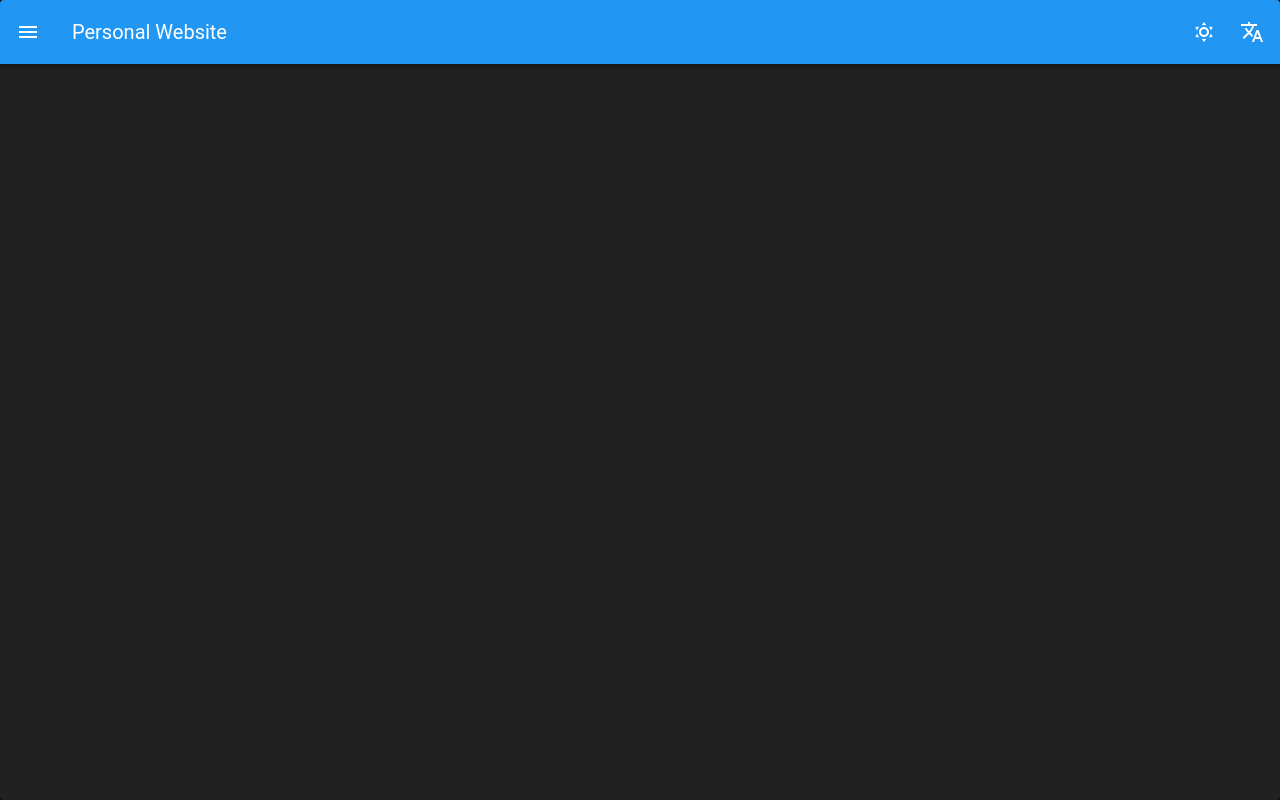
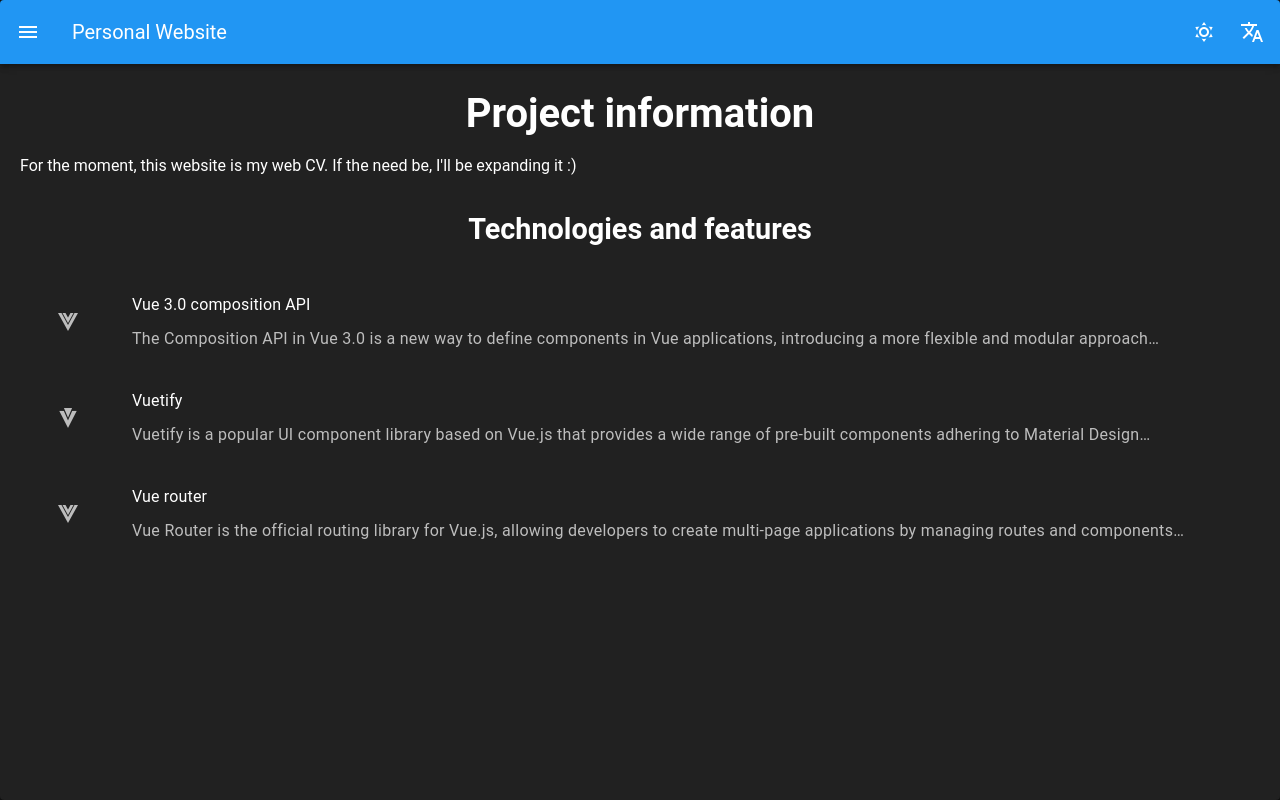
Before and after one commit to kszygenda/personal-website, a Vue app: page /About in a window 1280 px wide. Built offline with nearby package versions, Linux system fonts and the light colour scheme.

Commit message:
fixed minor routing error, created aboutPage

```diff
--- a/src/multilanguage/i18n_en.json
+++ b/src/multilanguage/i18n_en.json
@@ -21,6 +21,27 @@
       "pl": "Polish",
       "en": "English"
     }
-
+  },
+  "AboutView" : {
+    "title": "Project information",
+    "info_text": "For the moment, this website is my web CV. If the need be, I'll be expanding it :)",
+    "technologies": "Technologies and features",
+    "technologies_text": [
+      {
+        "technology": "Vue 3.0 composition API",
+        "description": "The Composition API in Vue 3.0 is a new way to define components in Vue applications, introducing a more flexible and modular approach compared to the traditional options API. It allows for easier state management, logic handling, and code reuse across components.",
+        "icon": "mdi-vuejs"
+      },
+      {
+        "technology": "Vuetify",
+        "description": "Vuetify is a popular UI component library based on Vue.js that provides a wide range of pre-built components adhering to Material Design principles. It enables quick development of modern and responsive user interfaces.",
+        "icon": "mdi-vuetify"
+      },
+      {
+        "technology": "Vue router",
+        "description": "Vue Router is the official routing library for Vue.js, allowing developers to create multi-page applications by managing routes and components within the application. It supports dynamic page loading, URL parameters, and more.",
+        "icon": "mdi-vuejs"
+      }
+    ]
   }
 }
--- a/src/multilanguage/i18n_pl.json
+++ b/src/multilanguage/i18n_pl.json
@@ -21,5 +21,27 @@
       "pl": "Polski",
       "en": "Angielski"
     }
+  },
+  "AboutView" : {
+    "title": "Informacje o projekcie",
+    "info_text": "Ta strona jest na ten moment moim webowym CV. W przyszłości, jeśli będzie potrzeba, będę rozwijać te stronę :).",
+    "technologies": "Technologie i funkcjonalności",
+    "technologies_text": [
+      {
+        "technology": "vue 3.0 composition API",
+        "description": "Composition API w Vue 3.0 to nowy sposób definiowania komponentów w aplikacjach Vue, który wprowadza bardziej elastyczne i modularne podejście w porównaniu do tradycyjnej opcji API. Pozwala na łatwiejsze zarządzanie stanem, logiką i ponownym użyciem kodu w różnych komponentach.",
+        "icon": "mdi-vuejs"
+      },
+      {
+        "technology": "Vuetify",
+        "description": "Vuetify to popularna biblioteka komponentów UI oparta na Vue.js, która oferuje szeroki zestaw gotowych komponentów zgodnych z zasadami Material Design. Umożliwia szybkie tworzenie nowoczesnych i responsywnych interfejsów użytkownika.",
+        "icon": "mdi-vuetify"
+      },
+      {
+        "technology": "Vue router",
+        "description": "Vue Router to oficjalna biblioteka routingu dla Vue.js, która pozwala na tworzenie aplikacji wielostronicowych poprzez zarządzanie trasami i komponentami w aplikacji. Obsługuje dynamiczne ładowanie stron, parametry URL i wiele więcej.",
+        "icon": "mdi-vuejs"
+      }
+    ]
   }
 }
--- a/src/pages/AboutPage.vue
+++ b/src/pages/AboutPage.vue
@@ -1,11 +1,74 @@
+<template>
+  <div class="text-center">
+    <h1>{{tm('AboutView.title')}}</h1>
+  </div>
+  <div>
+    {{tm('AboutView.info_text')}}
+  </div>
+  <div>
+    <h2>{{tm('AboutView.technologies')}}</h2>
+  </div>
+  <!--FUTUREWORKS add animation to list -->
+  <v-list>
+    <v-list-item
+      v-for="item in technologies_list"
+      :key="item.technology"
+      :prepend-icon="item.icon">
+      <v-list-item-title>{{ item.technology }}</v-list-item-title>
+      <v-list-item-subtitle>{{ item.description }}</v-list-item-subtitle>
+    </v-list-item>
+  </v-list>
+</template>
+
+
 <script setup>
+import {computed} from "vue";
+import { useI18n } from "vue-i18n";
+const { tm } = useI18n();
+console.log(tm('AboutView.title'));
+console.log(tm('AboutView.technologies_text'))
+const technologies_list = computed(() => tm('AboutView.technologies_text'))
 
 </script>
 
-<template>
-  <h1>About View</h1>
-</template>
+<style scoped lang="sass">
+.text-center
+  text-align: center
+  margin-top: 20px
 
-<style scoped lang="sass">
+h1
+  font-size: 2.5rem
+  font-weight: bold
+  margin-bottom: 10px
+
+h2
+  font-size: 1.8rem
+  font-weight: 600
+  margin-top: 30px
+  text-align: center
+
+div
+  font-size: 1rem
+  line-height: 1.5
+  margin: 10px 20px
+
+v-list
+  margin: 20px auto
+  max-width: 800px
+  padding: 0
+
+v-list-item
+  margin-bottom: 10px
+  border-radius: 10px
+  box-shadow: 0 2px 4px rgba(0, 0, 0, 0.1)
+  padding: 15px
+
+v-list-item-title
+  font-weight: 600
+
+v-list-item-subtitle
+  font-weight: 400
+  font-size: 0.9rem
+  margin-top: 5px
 
 </style>
--- a/src/pages/RepositoriesPage.vue
+++ b/src/pages/RepositoriesPage.vue
@@ -1,5 +1,4 @@
 <template>
-  <!-- the idea is to create 2 columns with reach repo having individual card-->
   <v-container fluid>
     <div v-if="dataLoading" class="text-center">
       <v-progress-circular
@@ -116,8 +115,4 @@
 
 
 <style scoped>
-.red-outline {
-  border: 2px solid red;
-  border-radius: 4px; /* Opcjonalne: zaokrąglenie rogów */
-}
 </style>
--- a/src/router/index.js
+++ b/src/router/index.js
@@ -23,6 +23,10 @@
   },
   {
     path: '/Hobbies',
+    component: () => import('@/pages/HobbiesPage.vue')
+  },
+  {
+    path: '/About',
     component: () => import('@/pages/AboutPage.vue')
   },
   {
```
